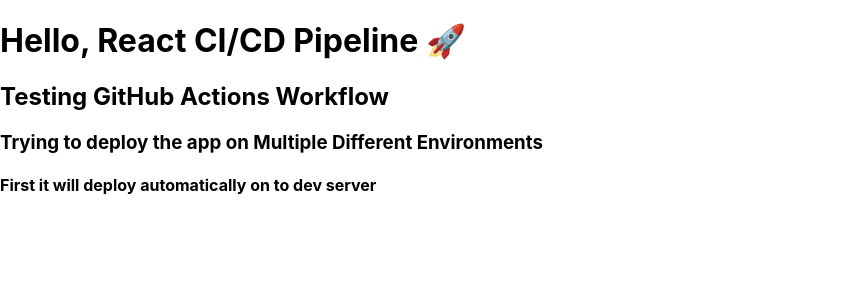
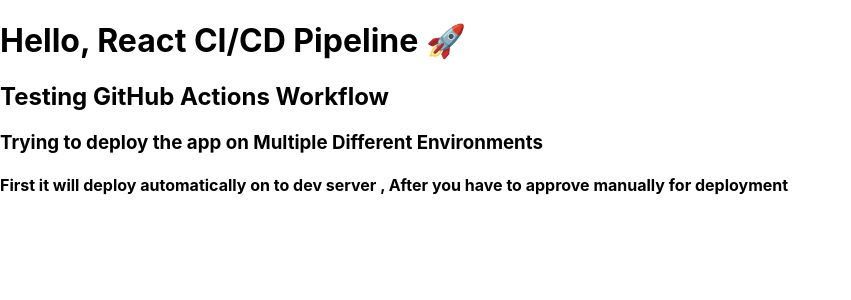
Before and after one commit to venkatasiva07/cicd-projects, a React (Create React App) app in the folder multi-env-deploy/: page / in a window 1280 px wide. Shown: the top 300 px of the page, without its empty margins (0-851 px from the left). Built offline with nearby package versions, Linux system fonts and the light colour scheme.

Commit message:
Modify deployment message for clarity
Updated deployment message to include manual approval step.

```diff
--- a/multi-env-deploy/src/App.js
+++ b/multi-env-deploy/src/App.js
@@ -4,7 +4,7 @@
       <h1>Hello, React CI/CD Pipeline 🚀</h1>
       <h2>Testing GitHub Actions Workflow</h2>
       <h3>Trying to deploy the app on Multiple Different Environments </h3>
-      <h4>First it will deploy automatically on to dev server</h4>
+      <h4>First it will deploy automatically on to dev server , After you have to approve manually for deployment</h4>
     </div>
   );
 }
```
